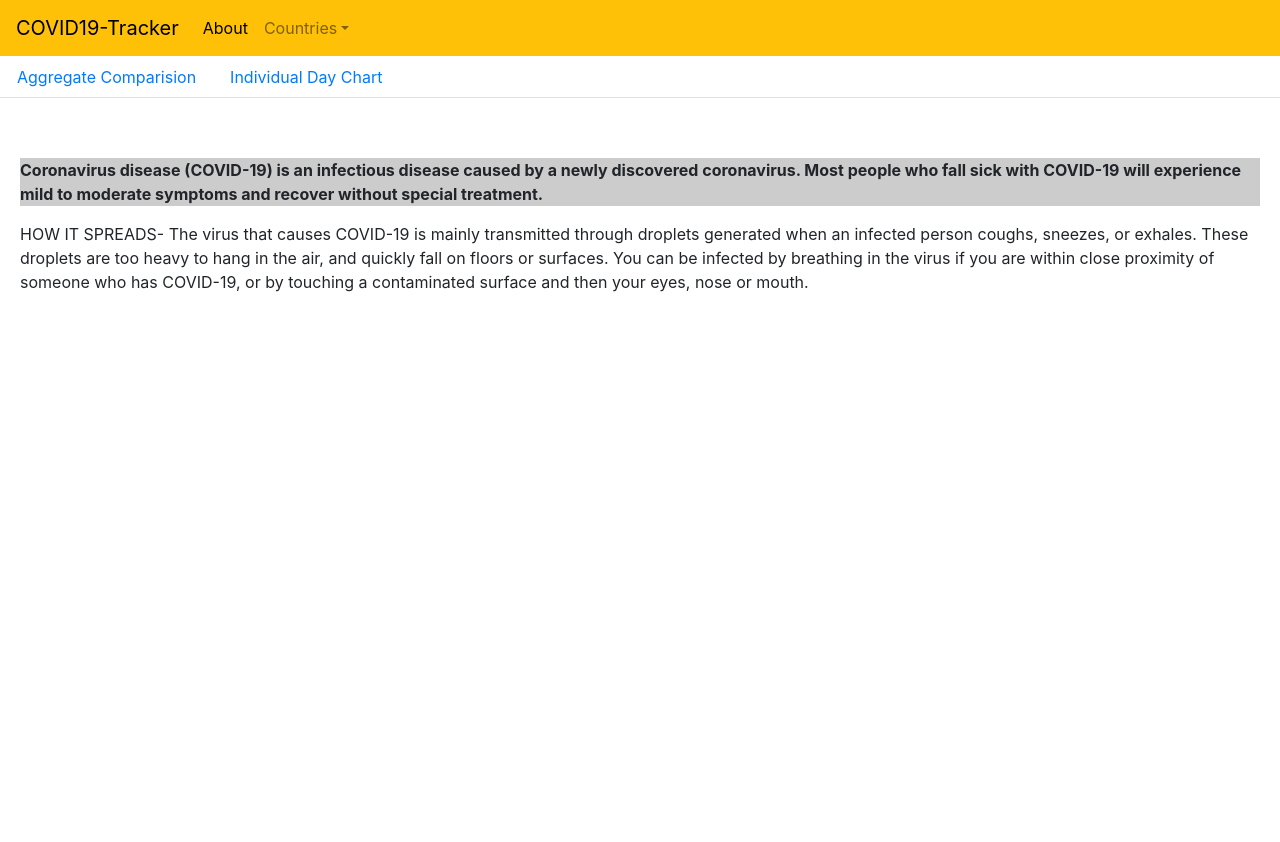
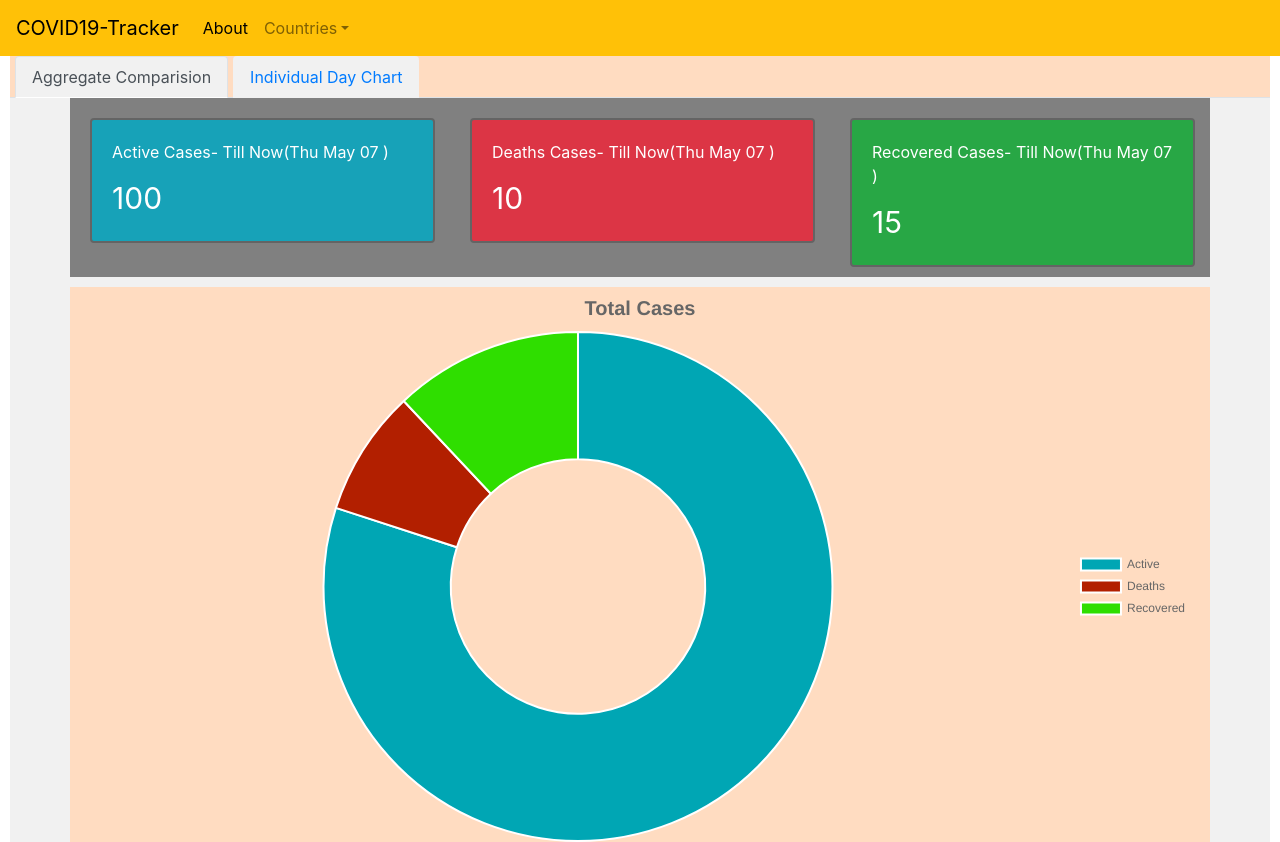
Before and after one commit to nikstrick/Covid_Tracker, a React (Create React App) app: page /#/ in a window 1280 px wide. Shown: the top 842 px of the page. Before the commit the page ends 800 px from the top, so only its background shows below. Built offline with nearby package versions, Linux system fonts and the light colour scheme; no server answers.

Commit message:
2nd Update

```diff
--- a/package.json
+++ b/package.json
@@ -5,12 +5,14 @@
   "private": true,
   "homepage": "https://nikstrick.github.io/Covid_Tracker/",
   "dependencies": {
+    "@material-ui/core": "^4.9.13",
     "@testing-library/jest-dom": "^4.2.4",
     "@testing-library/react": "^9.5.0",
     "@testing-library/user-event": "^7.2.1",
     "axios": "^0.19.2",
     "bootstrap": "^4.4.1",
     "chart.js": "^2.9.3",
+    "classnames": "^2.2.6",
     "gh-pages": "^2.2.0",
     "react": "^16.13.1",
     "react-chartjs-2": "^2.9.0",
--- a/src/App.js
+++ b/src/App.js
@@ -44,7 +44,7 @@ class App extends Component {
           data: []
           }
       ]},
-    graphData:{labels: ['Confirmed','Deaths','Recovered'],
+    graphData:{labels: ['Active','Deaths','Recovered'],
     datasets: [
       {
         label: 'Total Cases',
@@ -64,7 +64,7 @@ class App extends Component {
       }
     ]
     },
-    graphData2:{labels: ['Confirmed','Deaths','Recovered'],
+    graphData2:{labels: ['Active','Deaths','Recovered'],
     datasets: [
       {
         label: 'New Cases Today',
@@ -87,9 +87,14 @@ class App extends Component {
 }
 
   componentDidMount(){
+    const graphData={...this.state.graphData}
+    const graphData2={...this.state.graphData2}
     axios.get('https://api.covid19api.com/summary')
-    .then(res=>
-      this.setState({Global:res.data.Global,Countries: res.data.Countries}))
+    .then(res=>{
+      const {TotalConfirmed,TotalDeaths,TotalRecovered,NewConfirmed,NewDeaths,NewRecovered}=res.data.Global
+      graphData.datasets[0].data=[TotalConfirmed-TotalDeaths-TotalRecovered,TotalDeaths,TotalRecovered]
+      graphData2.datasets[0].data=[NewConfirmed,NewDeaths,NewRecovered]
+      this.setState({Global:res.data.Global,Countries: res.data.Countries,graphData:graphData,graphData2:graphData2,simpleText:'Global'})})
    }
    fillData=(data)=>{
     const lineChartData={...this.state.lineChartData}
@@ -103,7 +108,7 @@ class App extends Component {
     });
     return lineChartData
    }
-   setCountryData=(res)=>{
+   setCountryData=async(res)=>{
      const{data}=res
      const graphData={...this.state.graphData}
      const graphData2={...this.state.graphData2}
@@ -125,11 +130,11 @@ class App extends Component {
     const lc=this.fillData(data)
     this.setState({dataByCountry:data ,graphData:graphData,graphData2:graphData2,simpleText:Country,lineChartData:lc})
    }
-   setCountry=(Country)=>{
+   setCountry=async(Country)=>{
      if(Country==='India')
       axios.get('https://api.covid19api.com/total/country/india').then(res=>this.setCountryData(res))
-      else if(Country==='Pakistan')
-      axios.get('https://api.covid19api.com/total/country/pakistan').then(res=>this.setCountryData(res))
+      else if(Country==='China')
+      axios.get('https://api.covid19api.com/total/country/china').then(res=>this.setCountryData(res))
       else if(Country==='Italy')
       axios.get('https://api.covid19api.com/total/country/italy').then(res=>this.setCountryData(res))
       else
@@ -138,11 +143,12 @@ class App extends Component {
     setGlobal=()=>{
       const graphData={...this.state.graphData}
       const graphData2={...this.state.graphData2}
-      const {Global}=this.state
-     graphData.labels=['Confirmed: '+Global.TotalConfirmed,'Deaths: '+Global.TotalDeaths,'Recovered: '+Global.TotalRecovered]
-     graphData.datasets[0].data=[Global.TotalConfirmed,Global.TotalDeaths,Global.TotalRecovered]
-     graphData2.labels=['Confirmed: '+Global.NewConfirmed,'Deaths: '+Global.NewDeaths,'Recovered: '+Global.NewRecovered]
-     graphData2.datasets[0].data=[Global.NewConfirmed,Global.NewDeaths,Global.NewRecovered]
+      const {TotalConfirmed,TotalDeaths,TotalRecovered,NewConfirmed,NewDeaths,NewRecovered}=this.state.Global
+      const temp=TotalConfirmed-TotalDeaths-TotalRecovered
+     graphData.labels=['Acitve: '+temp,'Deaths: '+TotalDeaths,'Recovered: '+TotalRecovered]
+     graphData.datasets[0].data=[temp,TotalDeaths,TotalRecovered]
+     graphData2.labels=['Active: '+NewConfirmed,'Deaths: '+NewDeaths,'Recovered: '+NewRecovered]
+     graphData2.datasets[0].data=[NewConfirmed,NewDeaths,NewRecovered]
      this.setState({simpleText:'Global',graphData:graphData,graphData2:graphData2})
     }
 
@@ -153,14 +159,14 @@ class App extends Component {
         <div>
         <AppNavbar setCountry={this.setCountry} setGlobal={this.setGlobal} simpleText={this.state.simpleText}/>
         <Switch>
-        <Route exact path='/' render={props=>(
-                <Tab Global={this.state.Global} Country={this.state.Country} graphData={this.state.graphData} graphData2={this.state.graphData2} lineChartData={this.state.lineChartData}/>
-          )}/>
+        <Route exact path='/'>
+            <Tab   Global={this.state.Global} Country={this.state.Country} graphData={this.state.graphData} graphData2={this.state.graphData2} lineChartData={this.state.lineChartData}/>
+        </Route>
+        <Route exact path='/about'>
+          <About/>
+        </Route>
         </Switch>
-        <Route path='/about'>
-          <About/>
-          </Route>
-          </div>
+        </div>
       </Router>
     )
   }
--- a/src/components/AppNavbar.js
+++ b/src/components/AppNavbar.js
@@ -48,8 +48,8 @@ class AppNavbar extends Component {
                         <DropdownItem onClick={()=>{this.props.setCountry('Italy')}}>
                         Italy
                         </DropdownItem>
-                        <DropdownItem onClick={()=>{this.props.setCountry('Pakistan')}}>
-                        Pakistan
+                        <DropdownItem onClick={()=>{this.props.setCountry('China')}}>
+                        China
                         </DropdownItem>
                         <DropdownItem onClick={()=>{this.props.setCountry('United States of America')}}>
                         United States
--- /dev/null
+++ b/src/components/Cards.js
@@ -0,0 +1,44 @@
+import React from 'react';
+import { Container,Row,Card, CardTitle, CardText, Col } from 'reactstrap';
+
+
+const Cards= (props) => {
+  return (
+    <Container style={{backgroundColor:'grey'}}>
+      <Row>
+      <Col>
+      <Card body inverse color="info" style={CardStyle}>
+        <CardTitle>Active Cases- Till Now({Date().slice(0,11)})</CardTitle>
+        <CardText style={{fontSize:'30px'}}>{props.graphData.datasets[0].data[0]}</CardText>
+
+      </Card>
+      </Col>
+      <Col>
+      <Card body inverse color="danger" style={CardStyle}>
+        <CardTitle>Deaths Cases- Till Now({Date().slice(0,11)})</CardTitle>
+        <CardText style={{fontSize:'30px'}}>{props.graphData.datasets[0].data[1]}</CardText>
+
+      </Card>
+      </Col>
+      <Col>
+      <Card body inverse color="success" style={CardStyle}>
+        <CardTitle>Recovered Cases- Till Now({Date().slice(0,11)})</CardTitle>
+        <CardText style={{fontSize:'30px'}}>{props.graphData.datasets[0].data[2]}</CardText>
+
+      </Card>
+      </Col>
+      </Row>
+    </Container>
+  );
+};
+const CardStyle={
+  marginLeft:'5px',
+  marginTop:'20px',
+  marginBottom:'10px',
+  border:'solid',
+  borderColor:'rgb(100,100,100)',
+  borderWidth:'2px',
+
+}
+
+export default Cards;
--- a/src/components/DoughnutDisplay.js
+++ b/src/components/DoughnutDisplay.js
@@ -9,7 +9,7 @@ class DoughnutDisplay extends Component{
   render(){
     // console.log(this.props.graphData)
     return (
-      <Container>
+      <Container style={{backgroundColor:'rgb(255,220,193)',marginTop:'10px'}}>
         <Doughnut
           data={this.props.graphData}
           options={{
--- a/src/components/LineChart.js
+++ b/src/components/LineChart.js
@@ -1,11 +1,12 @@
 import React, { Component } from 'react'
 import {Line} from 'react-chartjs-2';
+import {Container} from 'reactstrap'
 class LineChart extends Component {
 
     render() {
         console.log(this.props.lineChartData.datasets[0].data)
         return (
-          <div>
+          <Container style={{backgroundColor:'white',marginTop:'10px'}}>
             <Line
               data={this.props.lineChartData}
               options={{
@@ -20,7 +21,7 @@ class LineChart extends Component {
                 }
               }}
             />
-          </div>
+          </Container>
         );
       }
 }
--- a/src/components/Tab.js
+++ b/src/components/Tab.js
@@ -1,58 +1,47 @@
-import React, { Component} from 'react';
+import React, { useState} from 'react';
 import { TabContent, TabPane, Nav, NavItem, NavLink } from 'reactstrap';
 import classnames from 'classnames';
+import {Container} from 'reactstrap'
 import DoughnutDisplay from './DoughnutDisplay';
 import LineChart from './LineChart';
+import Cards from './Cards';
 
-class Tab extends Component {
-  constructor(props){
-    super(props)
-    this.state={
-      activeTab:1,
-      setActiveTab:1
-    }
-    this.toggle=this.toggle.bind(this)
+const Tab =props=> {
+  const [activeTab, setActiveTab] = useState('1');
+
+  const toggle = tab => {
+    if(activeTab !== tab) setActiveTab(tab);
   }
-
-
-    toggle=(tab)=>{
-        this.setState({
-            activeTab:tab});
-    }
-
-
-    render() {
-
         return (
-            <div>
-              <Nav style={{color:'red'}} tabs>
-                <NavItem>
-                  <NavLink
-                    className={classnames({ active: this.state.activeTab === '1' })}
-                    onClick={() => { this.toggle('1'); }}
+            <div style={{marginRight:'10px',marginLeft:'10px',backgroundColor:'#f1f1f1'}}>
+              <Nav style={{color:'red',backgroundColor:'rgb(255,220,193)'}} tabs>
+                <NavItem style={{paddingLeft:'5px',paddingRight:'5px'}}>
+                  <NavLink style={{backgroundColor:'#f1f1f1'}}
+                    className={classnames({ active: activeTab === '1' })}
+                    onClick={() => { toggle('1'); }}
                   >
                     Aggregate Comparision
                   </NavLink>
                 </NavItem>
-                <NavItem>
-                  <NavLink
-                    className={classnames({ active: this.state.activeTab === '2' })}
-                    onClick={() => { this.toggle('2'); }}
+                <NavItem >
+                  <NavLink style={{backgroundColor:'#f1f1f1'}}
+                    className={classnames({ active: activeTab === '2' })}
+                    onClick={() => { toggle('2'); }}
                   >
                     Individual Day Chart
                   </NavLink>
                 </NavItem>
               </Nav>
-              <TabContent activeTab={this.state.activeTab}>
+              <TabContent activeTab={activeTab}>
                 <TabPane tabId="1">
-
-                  <DoughnutDisplay Global={this.props.Global} Country={this.props.Country} graphData={this.props.graphData} graphData2={this.props.graphData2}/>
+                  <Cards graphData={props.graphData}/>
+                  <DoughnutDisplay Global={props.Global} Country={props.Country} graphData={props.graphData} graphData2={props.graphData2}/>
                 </TabPane>
                 <TabPane tabId="2">
-                <LineChart lineChartData={this.props.lineChartData}/>
+                <LineChart lineChartData={props.lineChartData}/>
                 </TabPane>
               </TabContent>
-              <div style={{paddingTop:'60px'}}>
+              <Container style={{marginTop:'50px'}}>
               <p style={{fontWeight:'bold',marginLeft:'20px',marginRight:'20px',backgroundColor:'#ccc'}}>
                 Coronavirus disease (COVID-19) is an infectious disease caused by a newly discovered coronavirus.
                 Most people who fall sick with COVID-19 will experience mild to moderate symptoms and recover without special treatment.
@@ -62,10 +51,10 @@ class Tab extends Component {
                 The virus that causes COVID-19 is mainly transmitted through droplets generated when an infected person coughs, sneezes, or exhales. These droplets are too heavy to hang in the air, and quickly fall on floors or surfaces.
                 You can be infected by breathing in the virus if you are within close proximity of someone who has COVID-19, or by touching a contaminated surface and then your eyes, nose or mouth.
               </p>
-              </div>
+              </Container>
             </div>
           );
-    }
+
 }
 
 export default Tab
```
Also changed, not shown: 1 other file (tests, documents, lock files or other folders).
